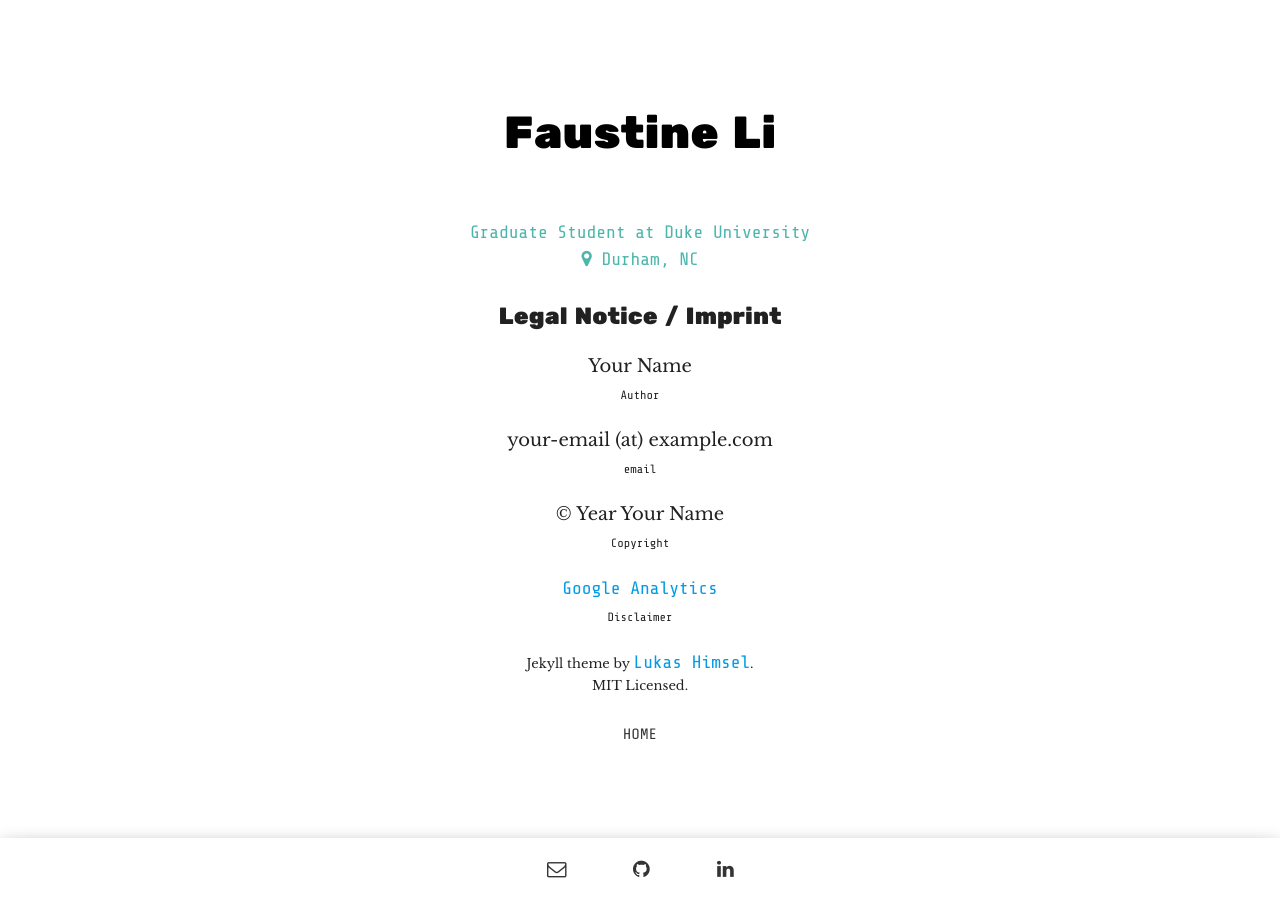
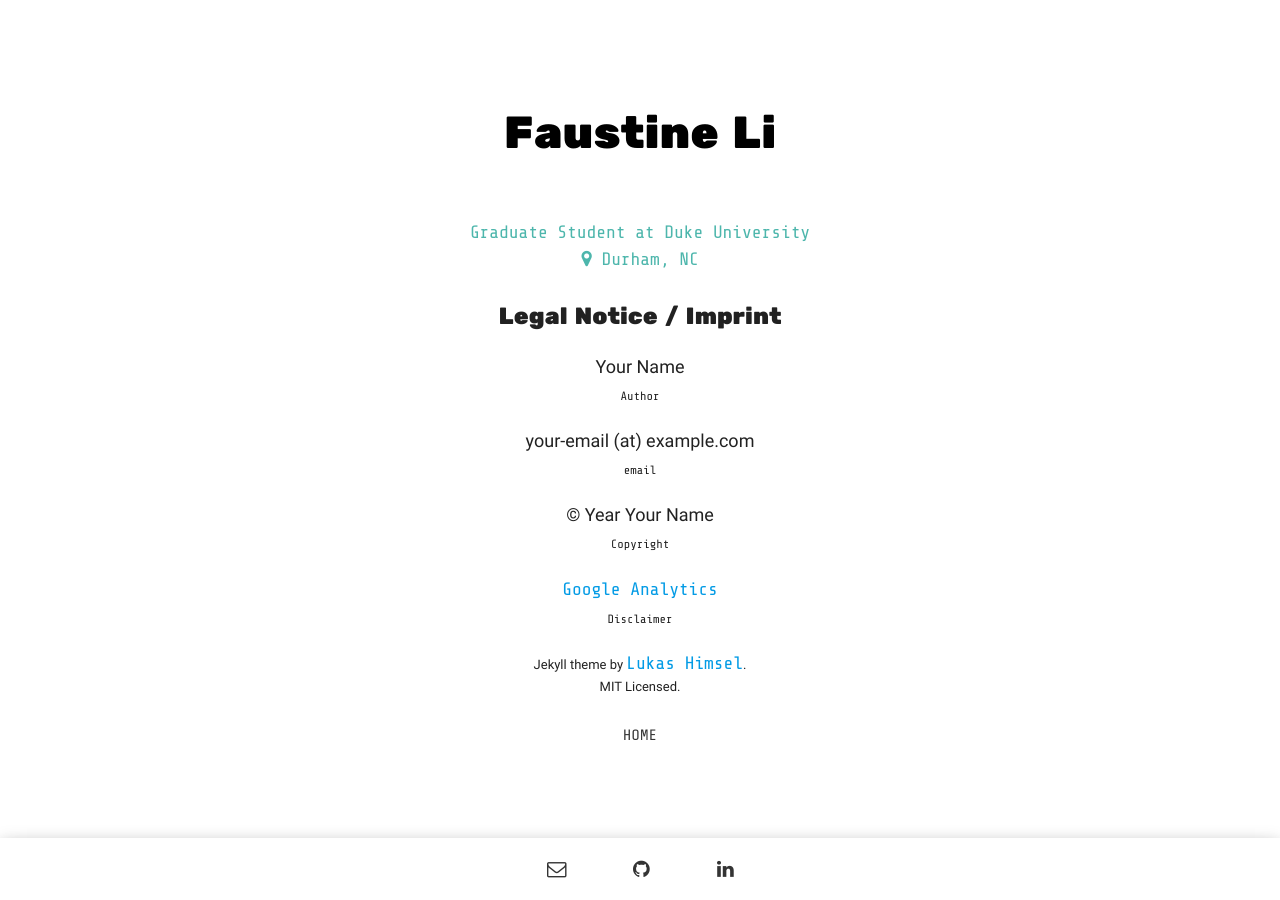
Before and after one commit to FaustineLi/FaustineLi.github.io, a Jekyll site: the page built from imprint.html, in a window 1280 px wide. Built offline with Jekyll 4.4.1, drawn with Linux system fonts in a browser that asks for light colours.

Commit message:
update fonts again

```diff
--- a/styles/main.css
+++ b/styles/main.css
@@ -149,7 +149,7 @@ a{
     font-size: 23.5px;
 }
 .my-mini-heading-sub{
-    font-family: 'Roboto', serif;
+    font-family: 'Roboto', sans-serif;
     font-size: 15px;
     color: #4db6ac;
 }
@@ -180,7 +180,7 @@ a{
     color: #38c1c1;
 }
 .my-text-body{
-    font-family: 'Libre Baskerville', serif;
+    font-family: 'Roboto', serif;
     font-size: 13px;
     margin-top: 20px;
 }
@@ -240,7 +240,7 @@ a{
     color: #4db6ac;
 }
 .my-item{
-     font-family: 'Libre Baskerville', serif;
+     font-family: 'Roboto', serif;
     font-size: 18px;
     margin-bottom: 20px;
 }
```
